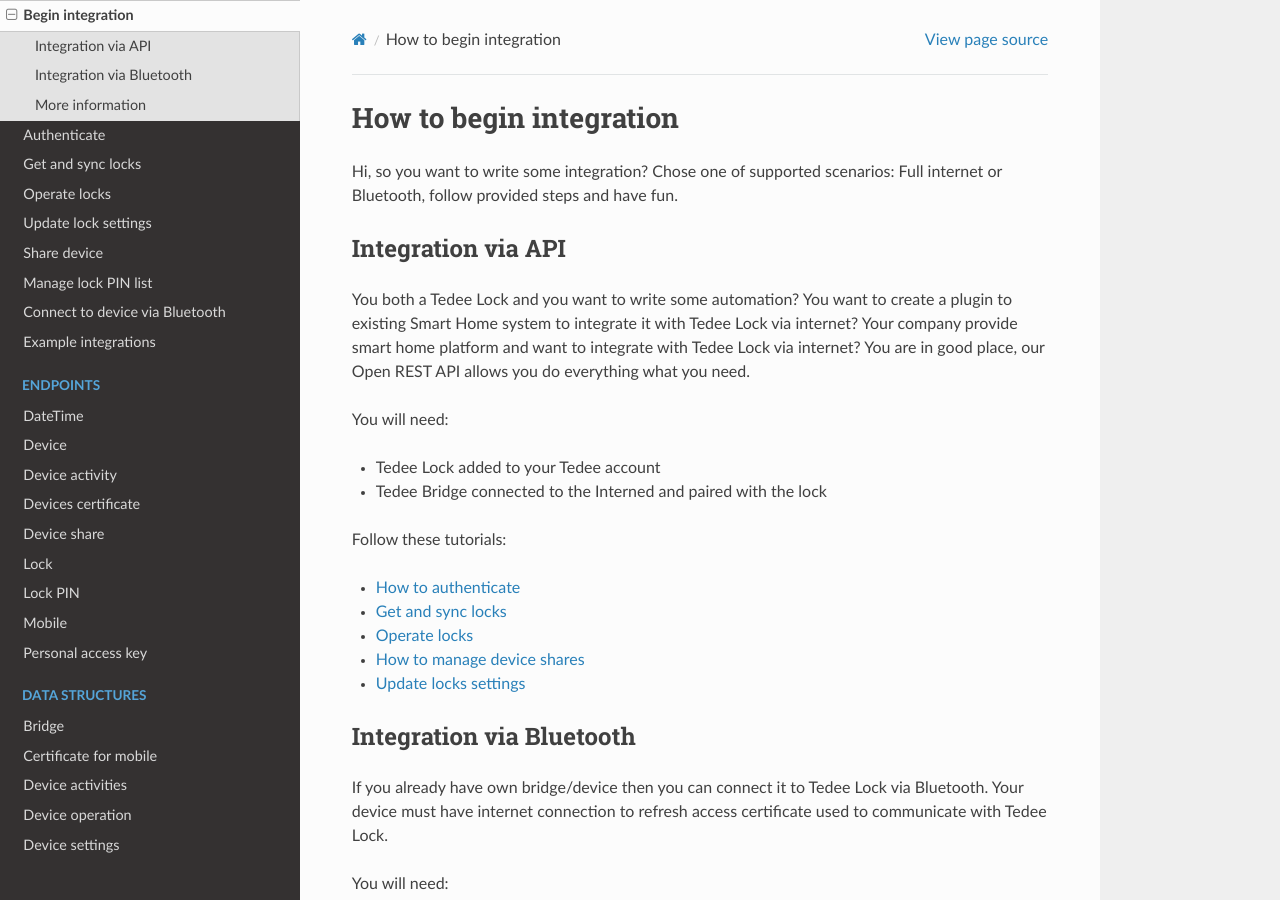
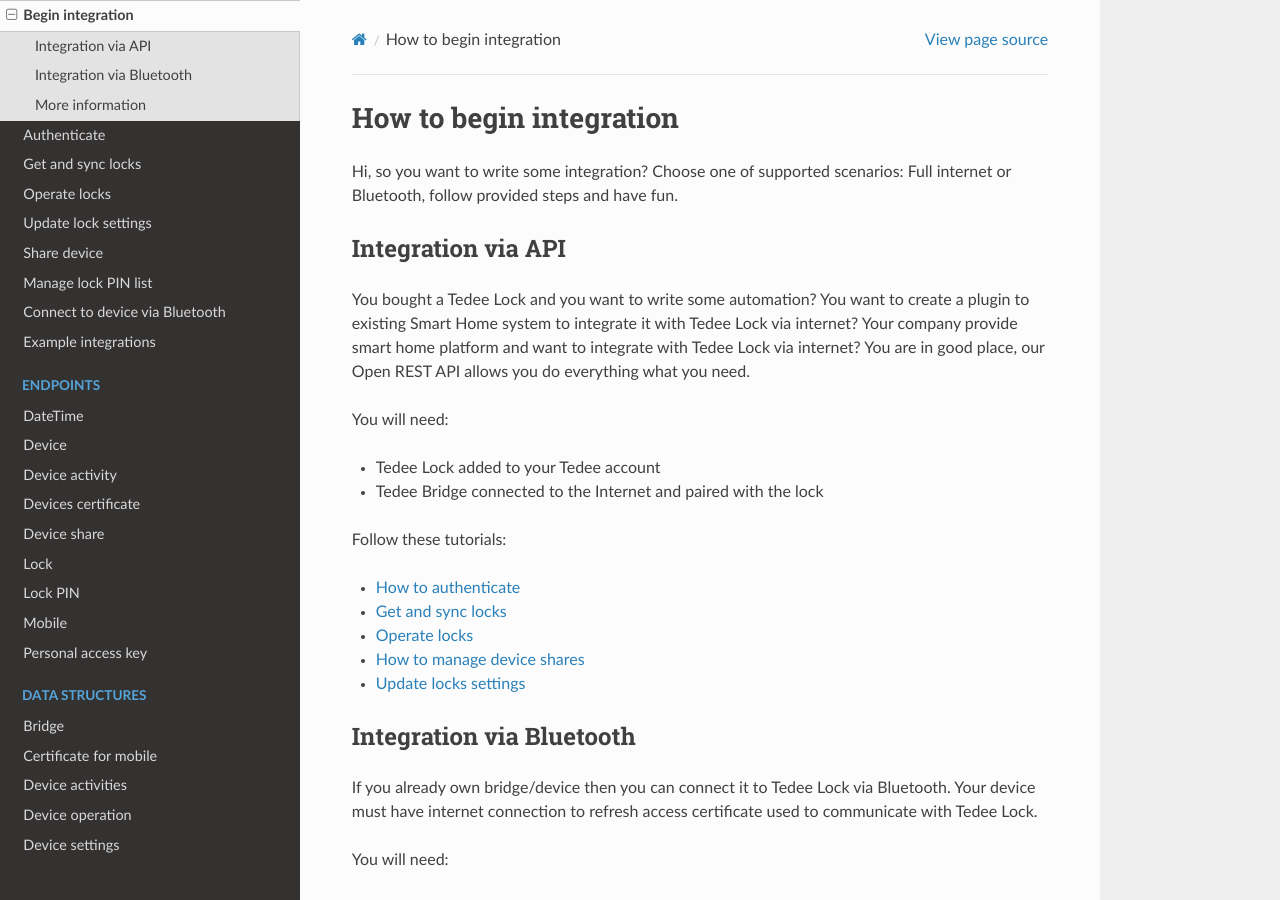
Before and after one commit to tedee-com/tedee-api-doc, a Sphinx documentation site: the page built from docs/source/howtos/begin-integration.rst, in a window 1280 px wide and 900 px high. Built offline with Sphinx 7.4.7 and the Read the Docs theme 2.0.0, drawn with Linux system fonts in a browser that asks for light colours.

Commit message:
fix language issues and correct page title for ble tutorial

```diff
--- a/docs/source/howtos/begin-integration.rst
+++ b/docs/source/howtos/begin-integration.rst
@@ -1,21 +1,21 @@
 How to begin integration
 ========================
 
-Hi, so you want to write some integration? Chose one of supported scenarios: Full internet or Bluetooth, follow provided steps and have fun.
+Hi, so you want to write some integration? Choose one of supported scenarios: Full internet or Bluetooth, follow provided steps and have fun.
 
 .. _get-client-id:
 
 Integration via API
 -------------------
 
-You both a Tedee Lock and you want to write some automation? You want to create a plugin to existing Smart Home system to integrate it with
+You bought a Tedee Lock and you want to write some automation? You want to create a plugin to existing Smart Home system to integrate it with
 Tedee Lock via internet? Your company provide smart home platform and want to integrate with Tedee Lock via internet?
 You are in good place, our Open REST API allows you do everything what you need.
 
 You will need:
 
 * Tedee Lock added to your Tedee account
-* Tedee Bridge connected to the Interned and paired with the lock
+* Tedee Bridge connected to the Internet and paired with the lock
 
 Follow these tutorials:
 
@@ -28,7 +28,7 @@ Follow these tutorials:
 Integration via Bluetooth
 -------------------------
 
-If you already have own bridge/device then you can connect it to Tedee Lock via Bluetooth.
+If you already own bridge/device then you can connect it to Tedee Lock via Bluetooth.
 Your device must have internet connection to refresh access certificate used to communicate with Tedee Lock.
 
 You will need:
--- a/docs/source/howtos/connect-device-via-ble.rst
+++ b/docs/source/howtos/connect-device-via-ble.rst
@@ -1,5 +1,5 @@
-How to connect to Tedee device via Bluetooth
-============================================
+How to prepare your device to connect to Tedee Lock via Bluetooth
+=================================================================
 
 As an integrator, you may want to establish a secure connection between the Tedee device and your device over BLE. To do that you need
 to register your device and generate a certificate for it. In this tutorial, we will cover how to register a new integration device
```
